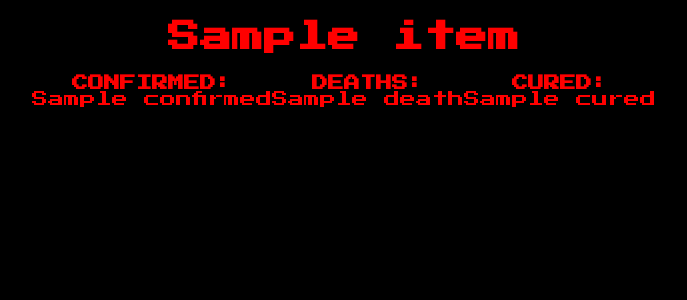
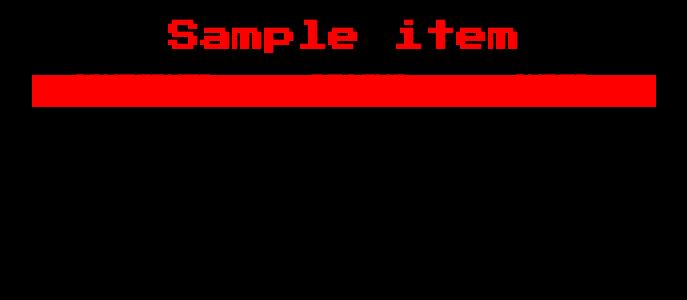
Before and after one commit to balochankesh/covidUpdate, a Flask app: page /1/ in a window 1280 px wide. Shown: the top 300 px of the page, without its empty margins (296-983 px from the left). Run offline with Flask 2, Linux system fonts and the light colour scheme; a database or web service that is not in the repository returns one stand-in record (values such as "Sample title"); data that the repository does not hold is empty.

Commit message:
fixed css

```diff
--- a/static/state.css
+++ b/static/state.css
@@ -18,19 +18,31 @@
     padding: 0;
 }
 
+
 h1{
     color:var(--text-primary);
     position: center;
 }
 
+
+
+
+.containerMain {
+    display: flex;
+    justify-content:center;
+    flex-direction:column;
+	align-items:center;
+}
+
+
 .container {
-    color: var(--text-primary);
+    color: var(--bg-primary);
+	background-color: var(--text-primary);
     display: flex;
 
     flex-direction: row;
     justify-content:center ;
     justify-content:space-between;
-    justify-content: space-around;
 
     align-items: center:
 }
@@ -42,10 +54,3 @@
     justify-content: center;
     align-items: center;
 }
-
-.containerMain {
-    display: flex;
-    justify-content:center;
-    flex-direction:column;
-	align-items:center;
-}
```
